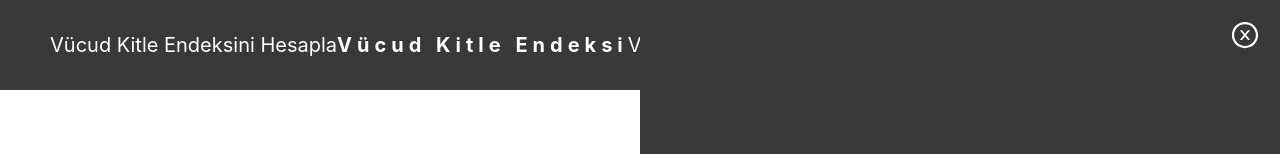
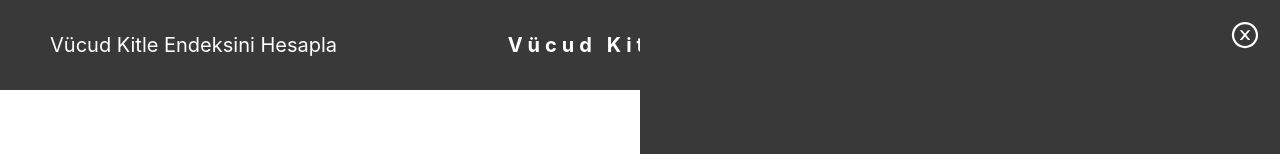
Before and after one commit to ozkalai/BMI, a Next.js app: page / in a window 1280 px wide. Shown: the top 154 px of the page. Built offline with nearby package versions, Linux system fonts and the light colour scheme.

Commit message:
App elements Wrapped with Chakra Provider

```diff
--- a/pages/index.js
+++ b/pages/index.js
@@ -1,6 +1,7 @@
 import React from "react";
 import Calculator from "../components/Calculator";
 import Navigation from "../components/Navigation/Navigation";
+
 import {
   ChakraProvider,
   Flex,
@@ -15,10 +16,12 @@ import {
 } from "@chakra-ui/react";
 const App = () => {
   return (
-    <Flex display="flex" flexDirection="column">
-      <Navigation background="red" />
-      <Calculator />
-    </Flex>
+    <ChakraProvider>
+      <Flex display="flex" flexDirection="column">
+        <Navigation background="red" />
+        <Calculator />
+      </Flex>
+    </ChakraProvider>
   );
 };
 export default App;
```
Also changed, not shown: pages/about.js (+14 -2 lines).
